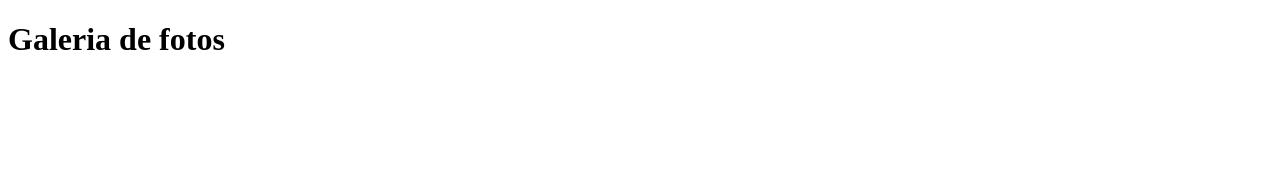
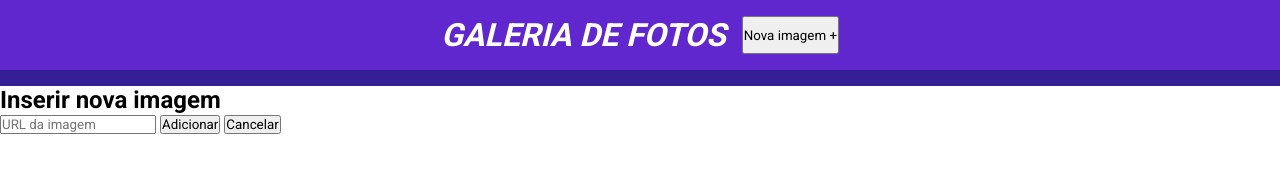
Before and after one commit to rocharicardo9/jQuery, a plain HTML site: page index.html in a window 1280 px wide. Drawn offline with Linux system fonts and the light colour scheme.

Commit message:
Inclui o css

```diff
--- a/index.html
+++ b/index.html
@@ -3,11 +3,22 @@
 <head>
     <meta charset="UTF-8">
     <meta name="viewport" content="width=device-width, initial-scale=1.0">
-    <title>Document</title>
+    <title>jQuery</title>
+    <link rel="preconnect" href="https://fonts.googleapis.com">
+    <link rel="preconnect" href="https://fonts.googleapis.com" grossorigin>
+    <link href="https://fonts.googleapis.com/css2?family=Roboto:wght@400;700&display=swap" rel="stylesheet">
+    <link rel="stylesheet" href="main.css">
 </head>
 <body>
     <header>
         <h1>Galeria de fotos</h1>
+        <button type="button">Nova imagem +</button>
     </header>
+    <form>
+        <h2>Inserir nova imagem</h2>
+        <input type="url" required placeholder="URL da imagem" />
+        <button type="submit">Adicionar</button>
+        <button type="reset">Cancelar</button>
+    </form>
 </body>
 </html>
--- /dev/null
+++ b/main.css
@@ -0,0 +1,21 @@
+*{
+    margin: 0;
+    padding: 0;
+    box-sizing: border-box;
+    font-family: Roboto, sans-serif;
+}
+
+header {
+    background-color: #5f27cd;
+    padding: 16px 0;
+    color: #fff;
+    display: flex;
+    border-bottom: 16px solid #341f97;
+    justify-content: center;
+    text-transform: uppercase;
+    font-style: italic;
+}
+
+header button {
+    margin-left: 16px;
+}
```
